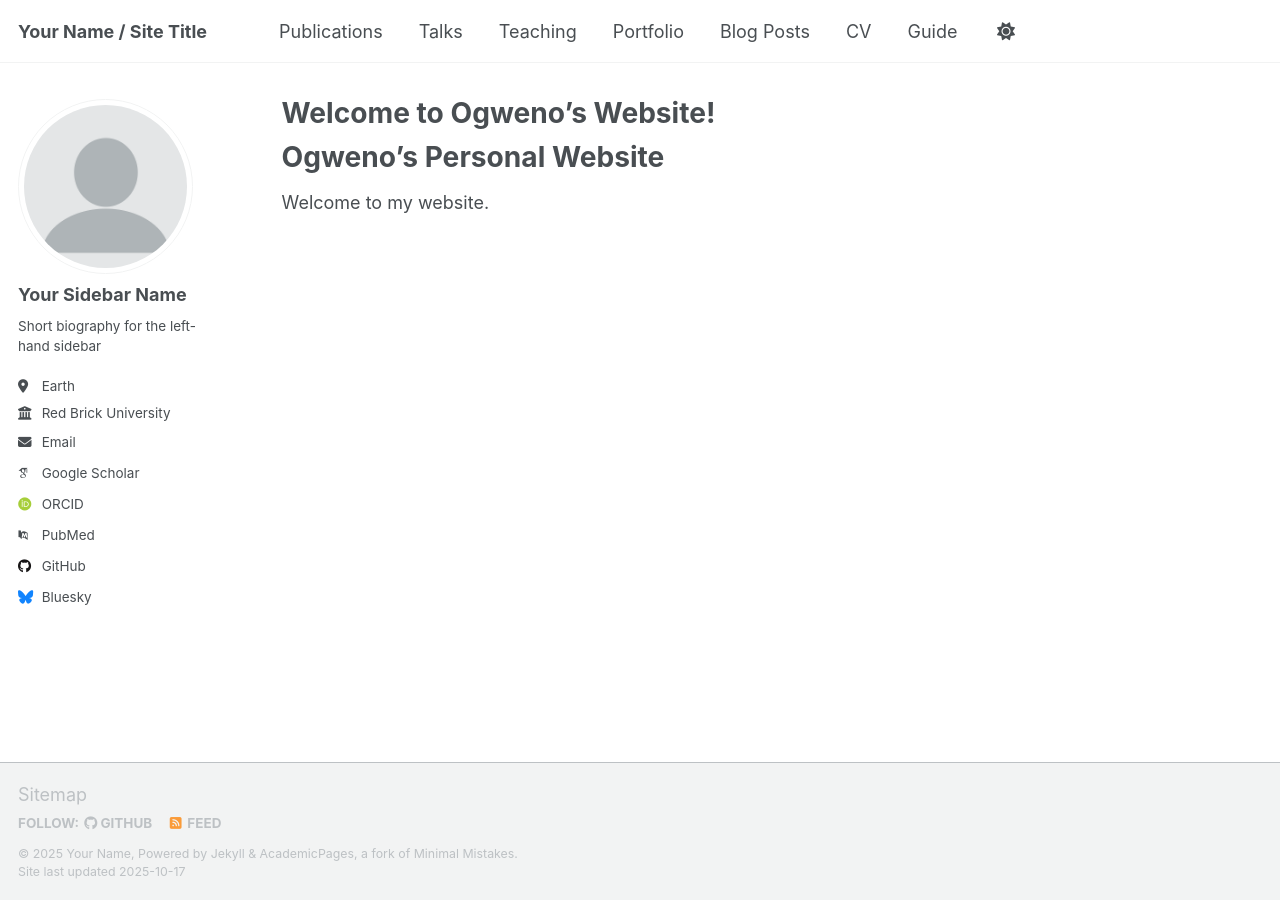
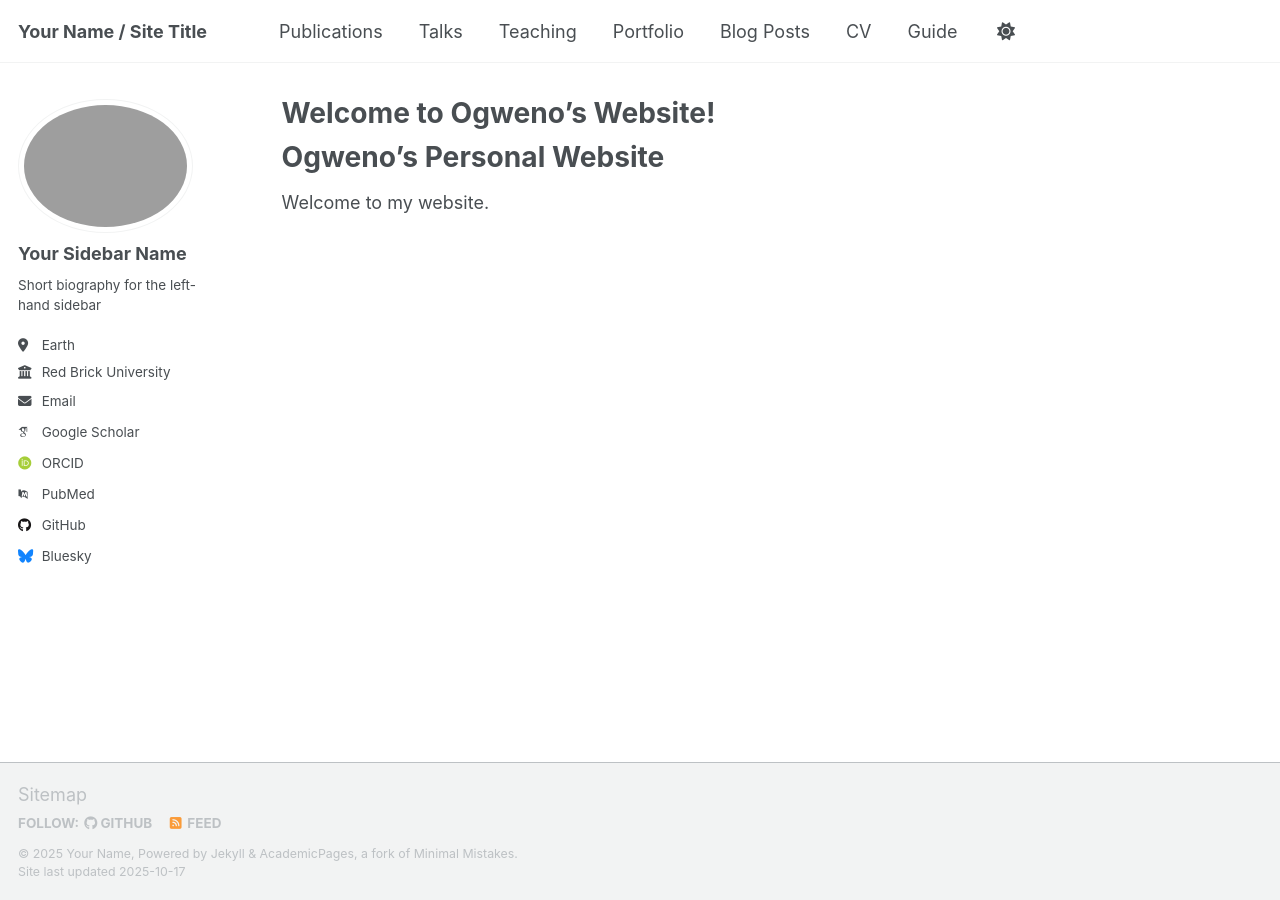
Before and after one commit to Ogweno-lab/ogweno-lab.github.io, a Jekyll site: the page built from _pages/about.md, in a window 1280 px wide. Built offline with Jekyll 4.4.1, drawn with Linux system fonts in a browser that asks for light colours; some web fonts are replaced; a script that is not in the unit is left out.

Commit message:
Update author avatar in configuration file

```diff
--- a/_config.yml
+++ b/_config.yml
@@ -23,7 +23,7 @@ repository               : "academicpages/academicpages.github.io"
 #               Additional customization can be done by editing /_includes/author-profile.html
 author:
   # Biographic information
-  avatar           : "profile.png"
+  avatar           : "ogweno_profile.jpg"
   name             : "Your Sidebar Name"
   pronouns         : # example: "she/her"
   bio              : "Short biography for the left-hand sidebar"
```
